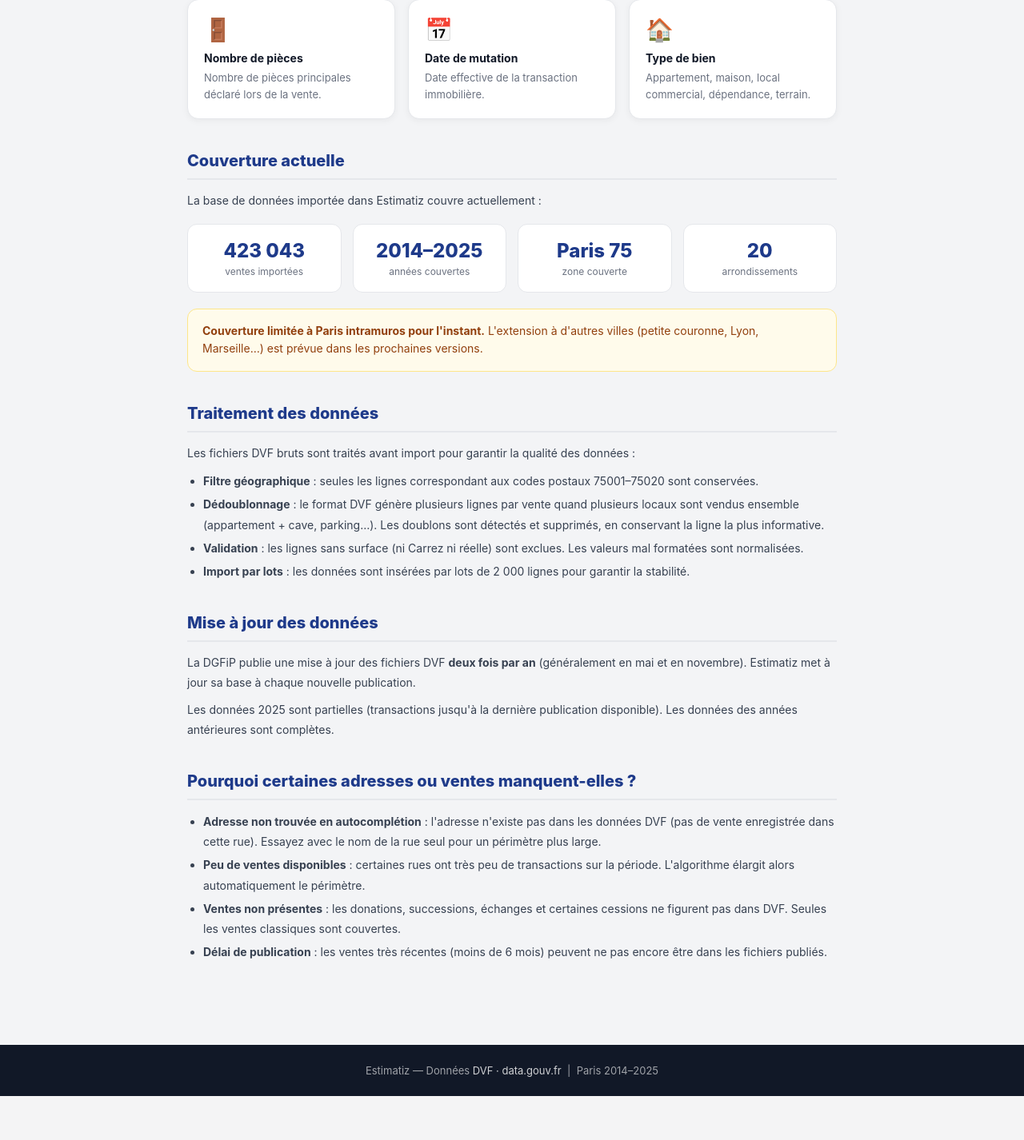
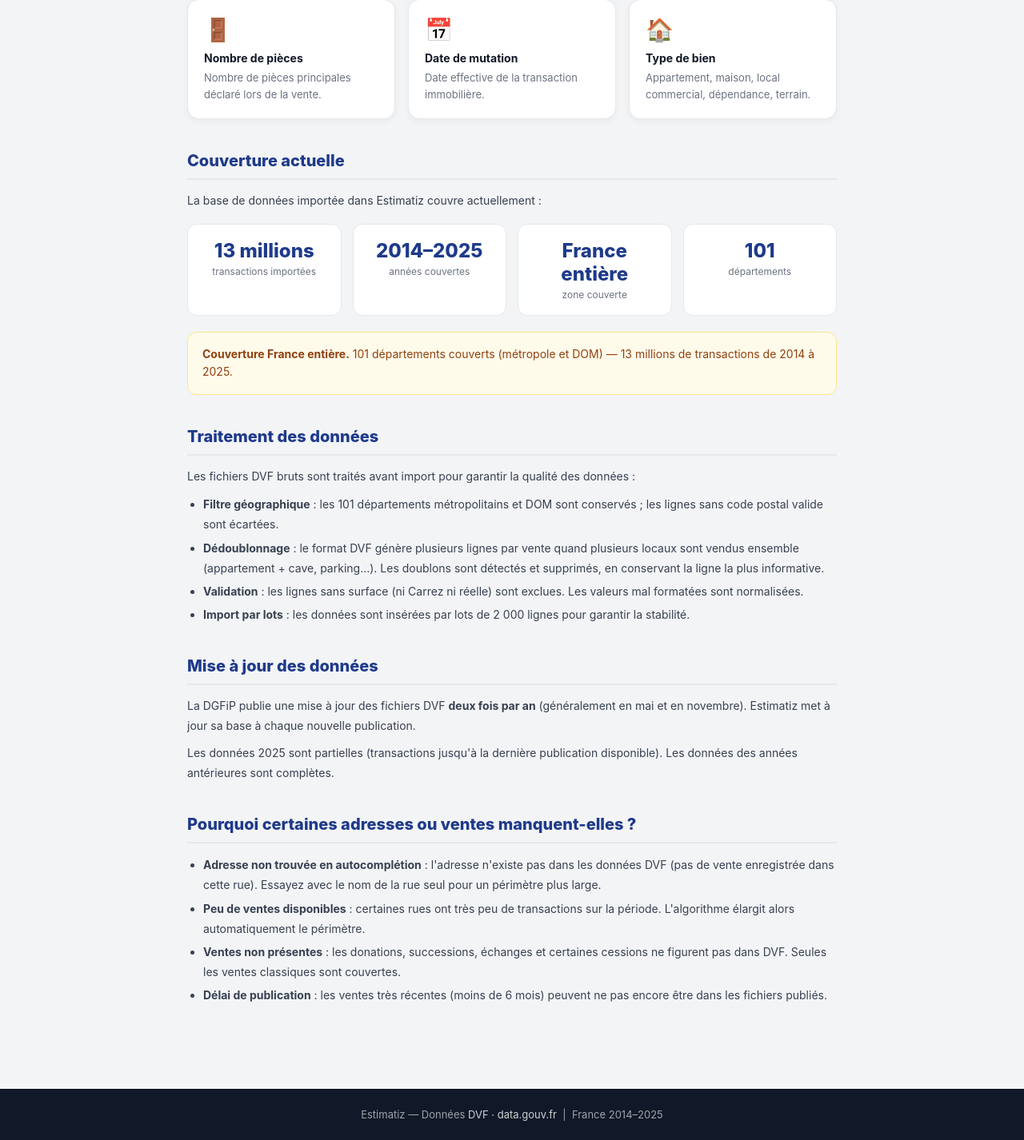
Before and after one commit to daco79/estimatiz, a PHP site: page /donnees in a window 1280 px wide. Shown: the part 858-2284 px from the top of the page at 80% size. Before the commit the page ends 2229 px from the top, so only its background shows below. Run offline with PHP 8.4, Linux system fonts and the light colour scheme.

```diff
--- a/a-propos.php
+++ b/a-propos.php
@@ -66,7 +66,7 @@
 
     <div class="c-section">
       <h2>Couverture et évolution</h2>
-      <p>La version actuelle couvre <strong>Paris intramuros (75001–75020)</strong> avec les données DVF de 2014 à 2025.</p>
+      <p>La version actuelle couvre la <strong>France entière</strong> (101 départements, métropole et DOM) avec les données DVF de 2014 à 2025 — soit 13 millions de transactions.</p>
       <p>Les développements prévus incluent :</p>
       <ul>
         <li>Extension à la petite couronne (92, 93, 94) et aux grandes villes (Lyon, Marseille, Bordeaux…)</li>
@@ -85,7 +85,7 @@
   </div>
 
   <footer>
-    Estimatiz — Données <a href="https://www.data.gouv.fr/fr/datasets/demandes-de-valeurs-foncieres/" target="_blank" rel="noopener">DVF · data.gouv.fr</a> &nbsp;|&nbsp; Paris 2014–2025
+    Estimatiz — Données <a href="https://www.data.gouv.fr/fr/datasets/demandes-de-valeurs-foncieres/" target="_blank" rel="noopener">DVF · data.gouv.fr</a> &nbsp;|&nbsp; France 2014–2025
   </footer>
 
 </body>
--- a/contact.php
+++ b/contact.php
@@ -80,7 +80,7 @@
     </div>
   </div>
   <footer>
-    Estimatiz — Données <a href="https://www.data.gouv.fr/fr/datasets/demandes-de-valeurs-foncieres/" target="_blank" rel="noopener">DVF · data.gouv.fr</a> &nbsp;|&nbsp; Paris 2014–2025
+    Estimatiz — Données <a href="https://www.data.gouv.fr/fr/datasets/demandes-de-valeurs-foncieres/" target="_blank" rel="noopener">DVF · data.gouv.fr</a> &nbsp;|&nbsp; France 2014–2025
   </footer>
   <script>
   document.getElementById('btnSend').addEventListener('click', function() {
--- a/donnees.php
+++ b/donnees.php
@@ -84,14 +84,14 @@
       <h2>Couverture actuelle</h2>
       <p>La base de données importée dans Estimatiz couvre actuellement :</p>
       <div class="c-stat-grid">
-        <div class="c-stat"><div class="c-stat-val">423 043</div><div class="c-stat-lbl">ventes importées</div></div>
+        <div class="c-stat"><div class="c-stat-val">13 millions</div><div class="c-stat-lbl">transactions importées</div></div>
         <div class="c-stat"><div class="c-stat-val">2014–2025</div><div class="c-stat-lbl">années couvertes</div></div>
-        <div class="c-stat"><div class="c-stat-val">Paris 75</div><div class="c-stat-lbl">zone couverte</div></div>
-        <div class="c-stat"><div class="c-stat-val">20</div><div class="c-stat-lbl">arrondissements</div></div>
+        <div class="c-stat"><div class="c-stat-val">France entière</div><div class="c-stat-lbl">zone couverte</div></div>
+        <div class="c-stat"><div class="c-stat-val">101</div><div class="c-stat-lbl">départements</div></div>
       </div>
       <div class="c-warn" style="margin-top:20px;">
-        <strong>Couverture limitée à Paris intramuros pour l'instant.</strong>
-        L'extension à d'autres villes (petite couronne, Lyon, Marseille…) est prévue dans les prochaines versions.
+        <strong>Couverture France entière.</strong>
+        101 départements couverts (métropole et DOM) — 13 millions de transactions de 2014 à 2025.
       </div>
     </div>
 
@@ -99,7 +99,7 @@
       <h2>Traitement des données</h2>
       <p>Les fichiers DVF bruts sont traités avant import pour garantir la qualité des données :</p>
       <ul>
-        <li><strong>Filtre géographique</strong> : seules les lignes correspondant aux codes postaux 75001–75020 sont conservées.</li>
+        <li><strong>Filtre géographique</strong> : les 101 départements métropolitains et DOM sont conservés ; les lignes sans code postal valide sont écartées.</li>
         <li><strong>Dédoublonnage</strong> : le format DVF génère plusieurs lignes par vente quand plusieurs locaux sont vendus ensemble (appartement + cave, parking…). Les doublons sont détectés et supprimés, en conservant la ligne la plus informative.</li>
         <li><strong>Validation</strong> : les lignes sans surface (ni Carrez ni réelle) sont exclues. Les valeurs mal formatées sont normalisées.</li>
         <li><strong>Import par lots</strong> : les données sont insérées par lots de 2 000 lignes pour garantir la stabilité.</li>
@@ -125,7 +125,7 @@
   </div>
 
   <footer>
-    Estimatiz — Données <a href="https://www.data.gouv.fr/fr/datasets/demandes-de-valeurs-foncieres/" target="_blank" rel="noopener">DVF · data.gouv.fr</a> &nbsp;|&nbsp; Paris 2014–2025
+    Estimatiz — Données <a href="https://www.data.gouv.fr/fr/datasets/demandes-de-valeurs-foncieres/" target="_blank" rel="noopener">DVF · data.gouv.fr</a> &nbsp;|&nbsp; France 2014–2025
   </footer>
 
 </body>
--- a/estimation.php
+++ b/estimation.php
@@ -124,7 +124,7 @@
   <!-- Bandeau adresse -->
   <div class="addr-bar">
     <span class="addr-bar-label">📍 <span id="addrBarLabel">Chargement…</span></span>
-    <a class="nav-back" href="index.php">&#8592; Accueil</a>
+    <a class="nav-back" href=".">&#8592; Accueil</a>
   </div>
 
   <div class="wrap">
--- a/includes/nav.php
+++ b/includes/nav.php
@@ -17,7 +17,7 @@ function navClass(string $key, string $active, string $extra = ''): string {
   <div class="sitenav-inner">
 
     <!-- Logo -->
-    <a class="sitenav-logo" href="<?= $navRoot ?>index.php" title="Estimatiz — Accueil">
+    <a class="sitenav-logo" href="<?= $navRoot ?>." title="Estimatiz — Accueil">
       <svg class="sitenav-logo-icon" viewBox="0 0 120 120" xmlns="http://www.w3.org/2000/svg">
         <path d="M60 10 L20 46 V110 H100 V46 Z" fill="none" stroke="#1E3A8A" stroke-width="7" stroke-linejoin="round"/>
         <rect x="52" y="68" width="16" height="42" fill="#10B981" rx="3"/>
@@ -34,7 +34,7 @@ function navClass(string $key, string $active, string $extra = ''): string {
 
     <!-- Liens desktop -->
     <ul class="sitenav-links" role="list">
-      <li><a href="<?= $navRoot ?>index.php" <?= navClass('accueil', $navActive) ?>>Accueil</a></li>
+      <li><a href="<?= $navRoot ?>." <?= navClass('accueil', $navActive) ?>>Accueil</a></li>
       <li><a href="<?= $navRoot ?>estimation" <?= navClass('estimer', $navActive, 'sitenav-cta') ?>>Estimer un bien</a></li>
       <li><a href="<?= $navRoot ?>prix-m2" <?= navClass('prix', $navActive) ?>>Prix au m²</a></li>
       <li><a href="<?= $navRoot ?>ventes" <?= navClass('ventes', $navActive) ?>>Dernières ventes</a></li>
@@ -60,7 +60,7 @@ function navClass(string $key, string $active, string $extra = ''): string {
 
   <!-- Menu mobile -->
   <div class="sitenav-mobile" id="navMobile">
-    <a href="<?= $navRoot ?>index.php" <?= navClass('accueil', $navActive) ?>>Accueil</a>
+    <a href="<?= $navRoot ?>." <?= navClass('accueil', $navActive) ?>>Accueil</a>
     <a href="<?= $navRoot ?>estimation" <?= navClass('estimer', $navActive, 'mob-cta') ?>>Estimer un bien</a>
     <a href="<?= $navRoot ?>prix-m2" <?= navClass('prix', $navActive) ?>>Prix au m²</a>
     <a href="<?= $navRoot ?>ventes" <?= navClass('ventes', $navActive) ?>>Dernières ventes</a>
--- a/methodologie.php
+++ b/methodologie.php
@@ -127,14 +127,14 @@
         <li>Les données DVF ont un délai de publication de plusieurs mois.</li>
         <li>Les biens atypiques (lofts, hôtels particuliers, rez-de-jardin…) peuvent être mal représentés.</li>
         <li>Les ventes entre proches (donations, successions) peuvent biaiser les prix.</li>
-        <li>La couverture actuelle est limitée à <strong>Paris intramuros (75)</strong>.</li>
+        <li>Les zones à très faible densité de transactions (communes rurales isolées) peuvent donner des estimations moins fiables.</li>
       </ul>
     </div>
 
   </div>
 
   <footer>
-    Estimatiz — Données <a href="https://www.data.gouv.fr/fr/datasets/demandes-de-valeurs-foncieres/" target="_blank" rel="noopener">DVF · data.gouv.fr</a> &nbsp;|&nbsp; Paris 2014–2025
+    Estimatiz — Données <a href="https://www.data.gouv.fr/fr/datasets/demandes-de-valeurs-foncieres/" target="_blank" rel="noopener">DVF · data.gouv.fr</a> &nbsp;|&nbsp; France 2014–2025
   </footer>
 
 </body>
```
Also changed, not shown: faq.php (+4 -4 lines), index.php (+7 -7 lines), 1 other file.
